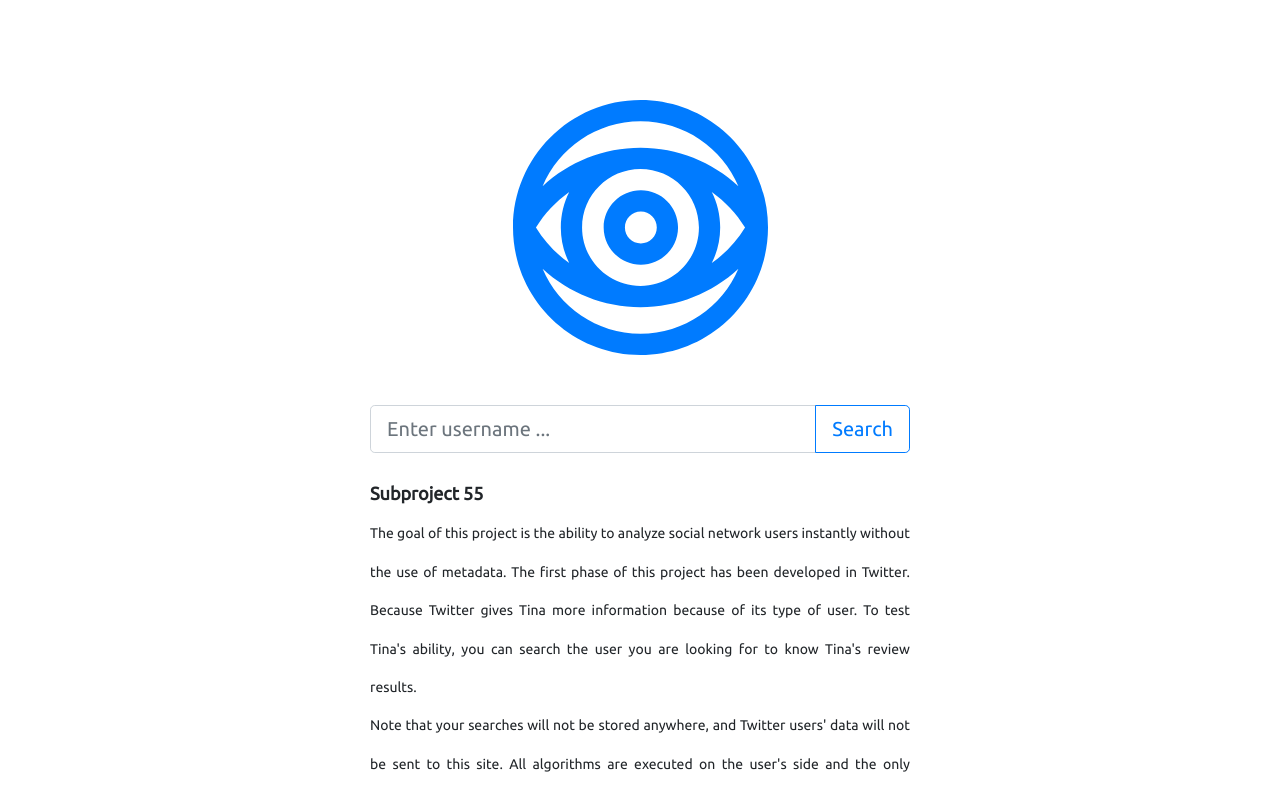
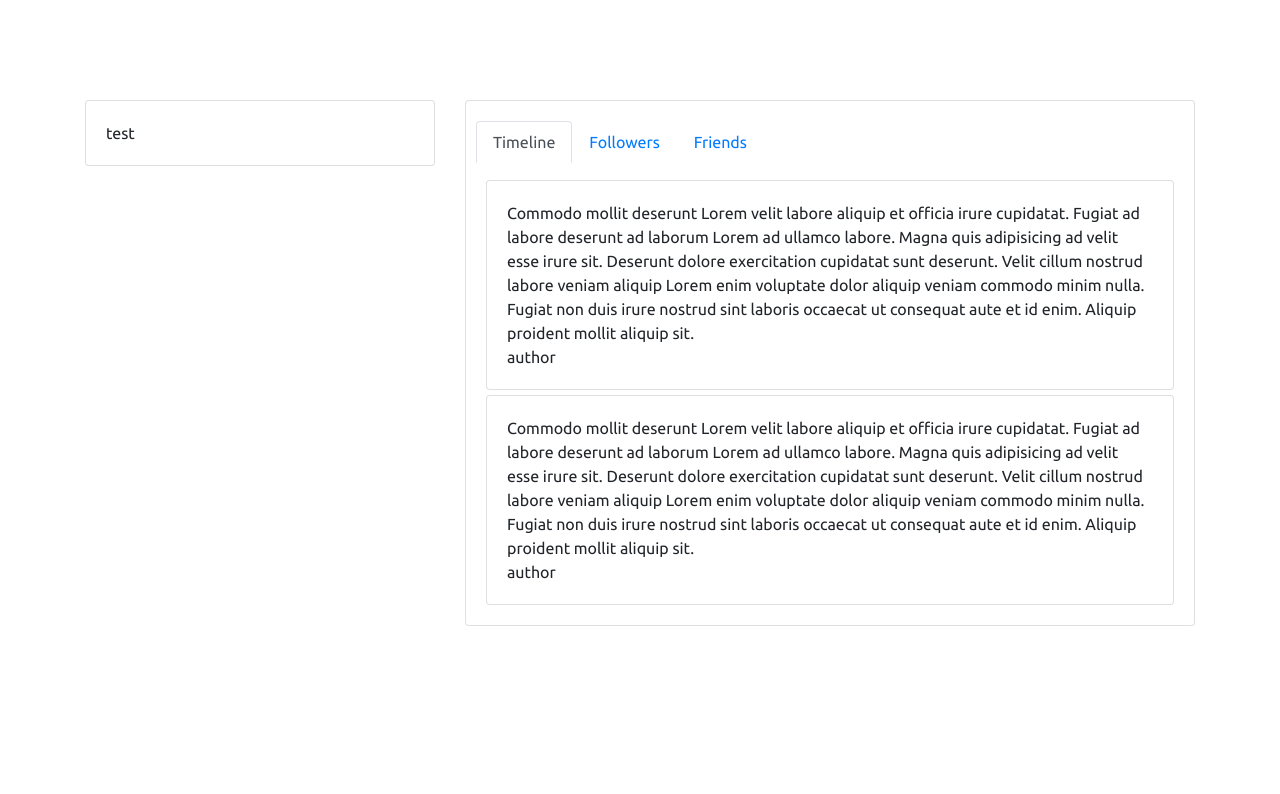
Before and after one commit to mr-exception/subproject-55-front, a React (Create React App) app: page / in a window 1280 px wide. Shown: the top 794 px of the page. Built offline with nearby package versions, Linux system fonts and the light colour scheme; a web font is replaced by a local one.

Commit message:
some fixes

```diff
--- a/src/App.js
+++ b/src/App.js
@@ -1,9 +1,10 @@
 import React from 'react';
 import Search from './Containers/Search';
 import Loading from './Containers/Loading';
+import Visual from './Containers/Visual';
 class App extends React.Component {
   state = {
-    step: 'home',
+    step: 'visual',
     query: '',
   };
   search = (query) => {
@@ -19,12 +20,22 @@ class App extends React.Component {
       step: 'home',
     });
   }
+
+  loading_finished = (data) => {
+    this.setState({
+      data, step: 'visual',
+    });
+  }
   render() {
     switch (this.state.step) {
       case 'home':
         return <Search search={this.search} />;
       case 'searching':
-        return <Loading query={this.state.query} failed={this.search_failed} />;
+        return <Loading query={this.state.query} failed={this.search_failed} finished={this.loading_finished} />;
+      case 'visual':
+        return <Visual data={this.state.data} />
+      default:
+        return '...';
     }
   }
 }
--- /dev/null
+++ b/src/Containers/Components/Tweet.js
@@ -0,0 +1,25 @@
+import React from 'react';
+import { Container, Row, Col, InputGroup, FormControl, Button, Card, Tab, Tabs } from 'react-bootstrap';
+
+class Tweet extends React.Component {
+  render() {
+    return (
+      <Col md={12} style={{ marginTop: 5 }}>
+        <Card>
+          <Card.Body>
+            <Row>
+              <Col md={12}>
+                Commodo mollit deserunt Lorem velit labore aliquip et officia irure cupidatat. Fugiat ad labore deserunt ad laborum Lorem ad ullamco labore. Magna quis adipisicing ad velit esse irure sit. Deserunt dolore exercitation cupidatat sunt deserunt. Velit cillum nostrud labore veniam aliquip Lorem enim voluptate dolor aliquip veniam commodo minim nulla. Fugiat non duis irure nostrud sint laboris occaecat ut consequat aute et id enim. Aliquip proident mollit aliquip sit.
+              </Col>
+              <Col md={12}>
+                author
+              </Col>
+            </Row>
+          </Card.Body>
+        </Card>
+      </Col>
+    );
+  }
+}
+
+export default Tweet;
--- a/src/Containers/Loading.js
+++ b/src/Containers/Loading.js
@@ -40,25 +40,29 @@ class Loading extends React.Component {
     });
   }
   start = () => {
-    get_profile(this.props.query, (info) => {
+    get_profile(this.props.query, (profile) => {
       this.setState({
         caption: 'profile found, retriving tweets',
         progress: 25,
       }, () => {
-        get_tweets(this.props.query, (info) => {
+        get_tweets(this.props.query, (tweets) => {
           this.setState({
             caption: 'tweets retrived, retriving followers',
             progress: 55,
           }, () => {
-            get_followers(this.props.query, (info) => {
+            get_followers(this.props.query, (followers) => {
               this.setState({
                 caption: 'followers retrived, retriving friends',
                 progress: 80,
               }, () => {
-                get_friends(this.props.query, (info) => {
+                get_friends(this.props.query, (friends) => {
                   this.setState({
                     caption: 'friends retrived, done!',
                     progress: 100,
+                  }, () => {
+                    this.props.finished({
+                      profile, tweets, followers, friends
+                    });
                   });
                 }, this.user_not_found, this.network_error);
               });
--- a/src/Containers/Search.js
+++ b/src/Containers/Search.js
@@ -15,7 +15,7 @@ class Search extends React.Component {
           </Col>
         </Row>
         <Row style={{ marginTop: 50 }} className="justify-content-center">
-          <Col md={6}>
+          <Col md={8} xs={8}>
             <InputGroup size="lg" className="mb-3">
               <FormControl
                 id="query"
@@ -30,7 +30,7 @@ class Search extends React.Component {
           </Col>
         </Row>
         <Row className="justify-content-center" style={{ textAlign: 'justify', marginBottom: 50 }}>
-          <Col md={6} sm={12}>
+          <Col md={8} sm={8}>
             <h2>
               <strong>
                 <span style={{ fontSize: '18px' }}>
--- /dev/null
+++ b/src/Containers/Visual.js
@@ -0,0 +1,43 @@
+import React from 'react';
+import { Container, Row, Col, InputGroup, FormControl, Button, Card, Tab, Tabs } from 'react-bootstrap';
+import Tweet from './Components/Tweet';
+
+class Visual extends React.Component {
+  render() {
+    return (
+      <Container>
+        <Row style={{ marginTop: 100 }} className="justify-content-center">
+          <Col md={4} sm={12} xs={12}>
+            <Card>
+              <Card.Body>
+                test
+              </Card.Body>
+            </Card>
+          </Col>
+          <Col md={8} sm={12} xs={12}>
+            <Card>
+              <Card.Body>
+                <Tabs defaultActiveKey="timeline" id="uncontrolled-tab-example">
+                  <Tab eventKey="timeline" title="Timeline">
+                    <Row style={{marginTop: 25}}>
+                      <Tweet />
+                      <Tweet />
+                    </Row>
+                  </Tab>
+                  <Tab eventKey="followers" title="Followers">
+                    followers goes here
+                  </Tab>
+                  <Tab eventKey="friends" title="Friends">
+                    friends goes here
+                  </Tab>
+                </Tabs>
+              </Card.Body>
+            </Card>
+          </Col>
+        </Row>
+      </Container>
+    );
+  }
+}
+
+export default Visual;
```
